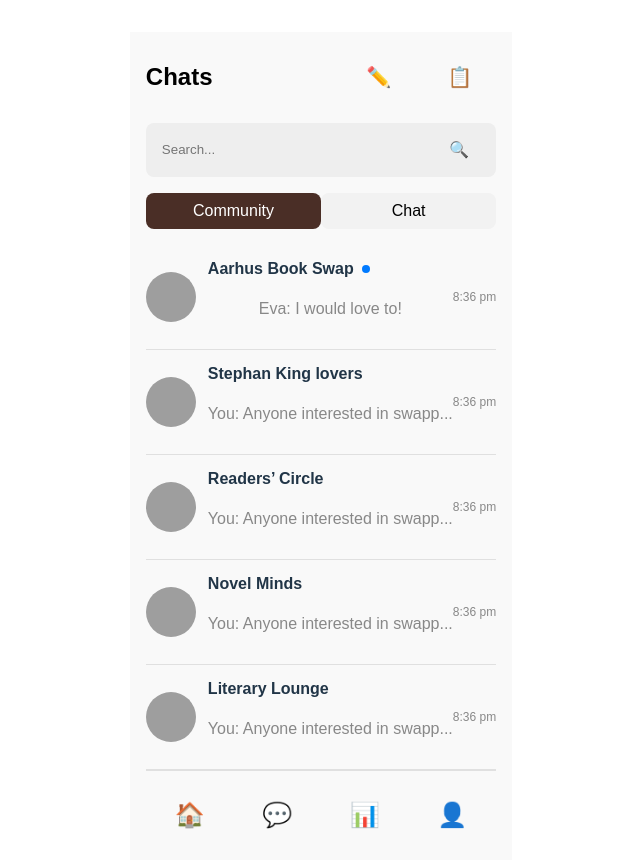
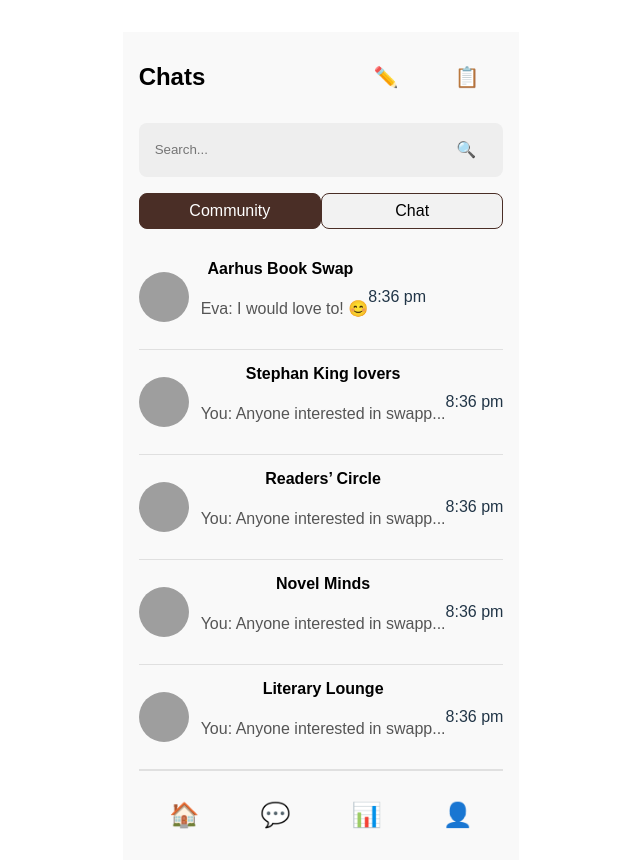
Before and after one commit to dianaboikoo/BookApp, a React (Vite) app: page /community in a window 1280 px wide. Shown: the top 868 px of the page, without its empty margins (319-959 px from the left). Built offline with nearby package versions, Linux system fonts and the light colour scheme; grey boxes are pictures that could not be loaded.

Commit message:
community

```diff
--- a/src/App.css
+++ b/src/App.css
@@ -113,6 +113,7 @@
   font-size: 16px;
   cursor: pointer;
   background-color: #f2f2f2;
+  border: 1px solid #4a2e26;
 }
 
 .tab.active {
@@ -120,11 +121,7 @@
   color: white;
 }
 
-/* Chat List */
-.chat-list {
-  margin-top: 16px;
-}
-
+/* Chat Item */
 .chat-item {
   display: flex;
   align-items: center;
@@ -139,18 +136,13 @@
   margin-right: 12px;
 }
 
-.chat-info {
-  flex: 1;
+.chat-name {
+  font-weight: bold;
+  color: #000; /* Darker color for names */
 }
 
-.chat-header {
-  display: flex;
-  align-items: center;
-}
-
-.chat-name {
-  font-weight: bold;
-  margin-right: 8px;
+.chat-message {
+  color: #555; /* Slightly darker gray for message text */
 }
 
 .unread-dot {
@@ -158,15 +150,7 @@
   height: 8px;
   background-color: #007aff;
   border-radius: 50%;
-}
-
-.chat-message {
-  color: #888;
-}
-
-.chat-time {
-  color: #888;
-  font-size: 12px;
+  margin-left: 8px;
 }
 
 /* Bottom Navigation */
--- a/src/pages/CommunityPage.jsx
+++ b/src/pages/CommunityPage.jsx
@@ -7,12 +7,12 @@
 
 function CommunityPage() {
   const [activeTab, setActiveTab] = useState("Community");
-  // Mock chat data
-  const chats = [
+  // Mock data for both Community and Chat tabs
+  const communityChats = [
     {
       id: 1,
       name: "Aarhus Book Swap",
-      message: "Eva: I would love to!",
+      message: "Eva: I would love to! 😊",
       time: "8:36 pm",
       image: "path/to/image1.jpg",
       unread: true,
@@ -50,6 +50,44 @@
       unread: false,
     },
   ];
+
+  const chatChats = [
+    {
+      id: 1,
+      name: "Luisa Harmsen",
+      message: "Luisa: I would love to! 😊",
+      time: "8:36 pm",
+      image: "path/to/image6.jpg",
+      unread: true,
+    },
+    {
+      id: 2,
+      name: "Matilda Jensen",
+      message: "You: What is going on with hobbit lol",
+      time: "8:36 pm",
+      image: "path/to/image7.jpg",
+      unread: false,
+    },
+    {
+      id: 3,
+      name: "Magnus Emil",
+      message: "You: What is going on with hobbit lol",
+      time: "8:36 pm",
+      image: "path/to/image8.jpg",
+      unread: false,
+    },
+    {
+      id: 4,
+      name: "friends",
+      message: "You: What do you think of last chap...",
+      time: "8:36 pm",
+      image: "path/to/image9.jpg",
+      unread: false,
+    },
+  ];
+
+  // Select data based on the active tab
+  const chats = activeTab === "Community" ? communityChats : chatChats;
 
   return (
     <div className="community-page">
```
